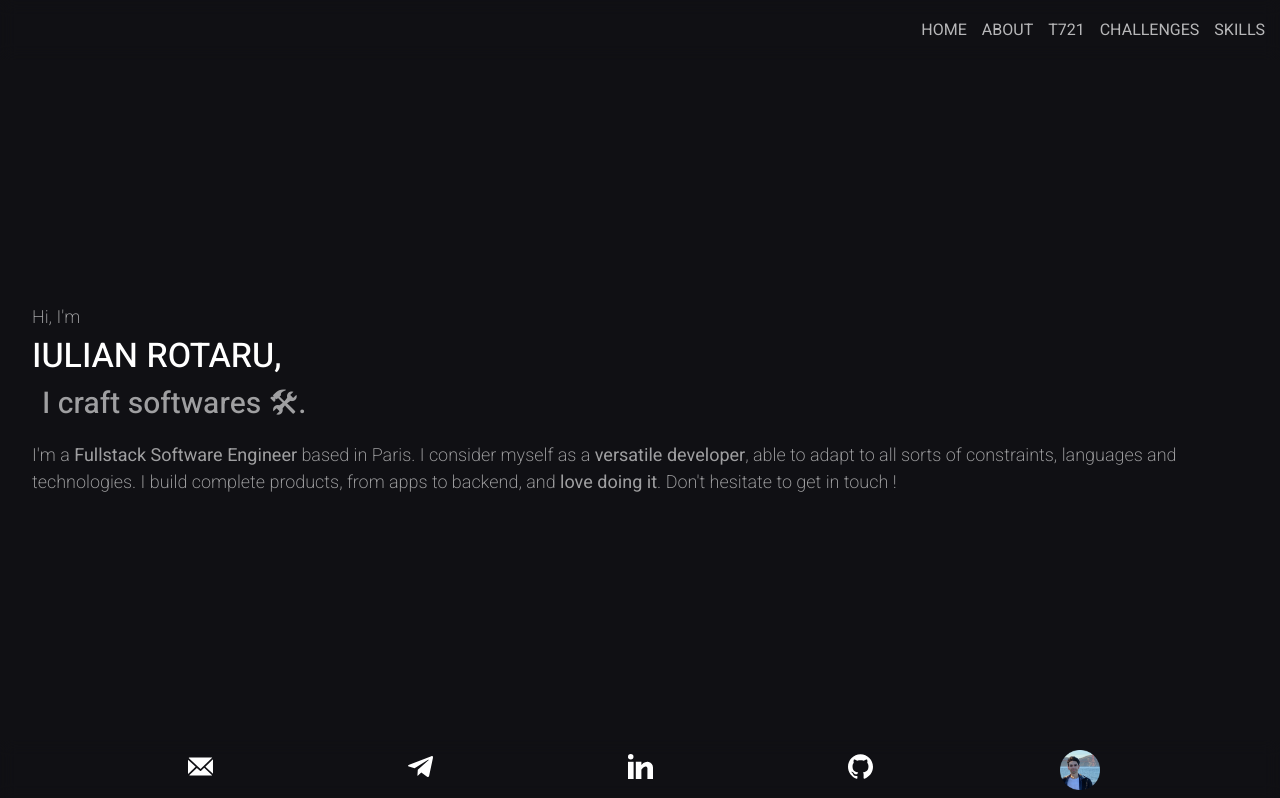
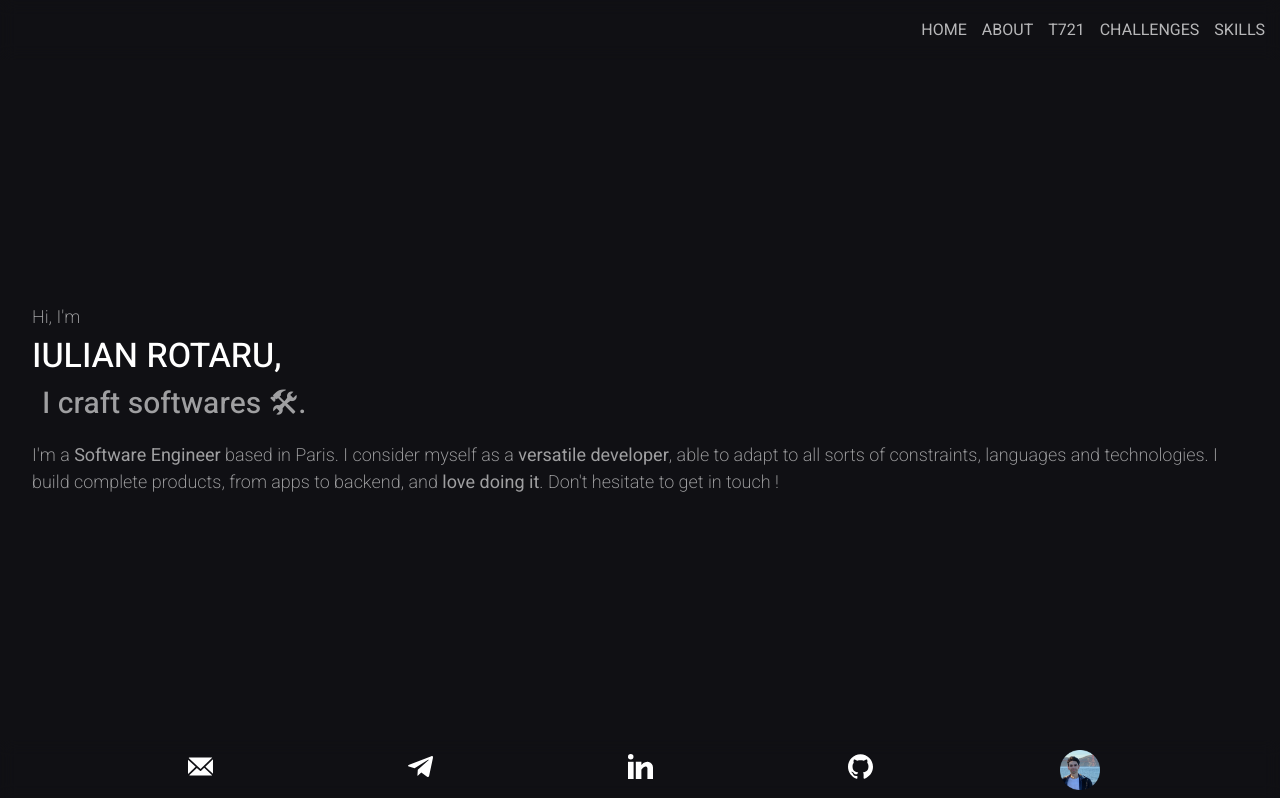
Before and after one commit to mortimr/me, a React (Create React App) app: page / in a window 1280 px wide. Shown: the top 798 px of the page. Built offline with nearby package versions, Linux system fonts and the light colour scheme.

Commit message:
feat: remove Fullstack combined with Software Engineer

```diff
--- a/public/index.html
+++ b/public/index.html
@@ -28,11 +28,11 @@
 
   <meta name="theme-color" content="#000000" />
   <meta name="description"
-    content="Iulian Rotaru is a Fullstack Software Engineer based in Paris, specialized in building full-blown products" />
+    content="Iulian Rotaru is a Software Engineer based in Paris, specialized in building full-blown products" />
 
   <meta property="og:site_name" content="Iulian Rotaru">
   <meta property="og:title" content="Iulian Rotaru">
-  <meta property="og:description" content="Fullstack Software Engineer based in Paris">
+  <meta property="og:description" content="Software Engineer based in Paris">
   <meta property="og:image" content="https://iulian.rotaru.fr/thumbnail.og.png">
   <meta property="og:url" content="https://iulian.rotaru.fr">
   <meta property="og:type" content="website">
@@ -42,7 +42,7 @@
   <meta name="twitter:site" content="@m_rtimr">
   <meta name="twitter:creator" content="@m_rtimr">
   <meta name="twitter:title" content="Iulian Rotaru">
-  <meta name="twitter:description" content="Fullstack Software Engineer based in Paris">
+  <meta name="twitter:description" content="Software Engineer based in Paris">
   <meta name="twitter:image" content="https://iulian.rotaru.fr/thumbnail.og.png">
   <meta name="twitter:url" content="https://iulian.rotaru.fr">
 
@@ -65,7 +65,7 @@
   <link href="https://fonts.googleapis.com/css2?family=Heebo:wght@100;200;300;400;500;600;700&display=swap"
     rel="stylesheet">
 
-  <title>Iulian Rotaru | Fullstack Software Engineer</title>
+  <title>Iulian Rotaru | Software Engineer 🛠</title>
 </head>
 
 <body>
--- a/src/components/desktop/header/index.tsx
+++ b/src/components/desktop/header/index.tsx
@@ -83,7 +83,7 @@ export const Header = () => {
                         transition={{ duration: 1, delay: 1 }}
                         initial={{ opacity: 0 }}
                         animate={{ opacity: 0.6 }}
-                    >I'm a <SoftBold>Fullstack Software Engineer</SoftBold> based in Paris. I consider myself as a <SoftBold>versatile developer</SoftBold>, able to adapt to all sorts of constraints, languages and technologies. I build complete products, from apps to backend, and <SoftBold>love doing it</SoftBold>. Don't hesitate to get in touch !</Description>
+                    >I'm a <SoftBold>Software Engineer</SoftBold> based in Paris. I consider myself as a <SoftBold>versatile developer</SoftBold>, able to adapt to all sorts of constraints, languages and technologies. I build complete products, from apps to backend, and <SoftBold>love doing it</SoftBold>. Don't hesitate to get in touch !</Description>
                 </div>
             </HeaderContainer>
         </Element>
--- a/src/components/desktop/presentation/index.tsx
+++ b/src/components/desktop/presentation/index.tsx
@@ -180,7 +180,7 @@ export const Presentation = () => {
 
                                     ref={ref}
                                 >
-                                    I'm a Fullstack Software Engineer based in Paris. I went to Epitech in Paris & Concordia University in Montreal,
+                                    I'm a Software Engineer based in Paris. I went to Epitech in Paris & Concordia University in Montreal,
                                     but most of what I learned came from personal and entrepreneurial projects. I enjoy building apps, platforms,
                                     APIs and everything in between. I'm driven by a strong entrepreneurial spirit, making me always want to build new things and see them grow.
                                     When confronted with a challenge, may it be technical or not, I never give up until I found the solution. This might be what describes me
--- a/src/components/mobile/header/index.tsx
+++ b/src/components/mobile/header/index.tsx
@@ -72,7 +72,7 @@ export const MobileHeader = () => {
                         transition={{ duration: 1, delay: 1 }}
                         initial={{ opacity: 0 }}
                         animate={{ opacity: 0.6 }}
-                    >I'm a <SoftBold>Fullstack Software Engineer</SoftBold> based in Paris. I consider myself as a <SoftBold>versatile developer</SoftBold>, able to adapt to all sorts of constraints, languages and technologies. I build complete products, from apps to backend, and <SoftBold>love doing it</SoftBold>. Don't hesitate to get in touch !</Description>
+                    >I'm a <SoftBold>Software Engineer</SoftBold> based in Paris. I consider myself as a <SoftBold>versatile developer</SoftBold>, able to adapt to all sorts of constraints, languages and technologies. I build complete products, from apps to backend, and <SoftBold>love doing it</SoftBold>. Don't hesitate to get in touch !</Description>
                 </div>
             </HeaderContainer>
         </Element>
--- a/src/components/mobile/presentation/index.tsx
+++ b/src/components/mobile/presentation/index.tsx
@@ -167,7 +167,7 @@ export const MobilePresentation = () => {
 
                                 ref={ref}
                             >
-                                I'm a Fullstack Software Engineer based in Paris. I went to Epitech in Paris & Concordia University in Montreal, but most of what I learned came from personal and entrepreneurial projects. I enjoy building apps, platforms, APIs and everything in between. I'm driven by a strong entrepreneurial spirit, making me always want to build new things and see them grow. When confronted with a challenge, may it be technical or not, I never give up until I found the solution. This might be what describes me best in my daily work.
+                                I'm a Software Engineer based in Paris. I went to Epitech in Paris & Concordia University in Montreal, but most of what I learned came from personal and entrepreneurial projects. I enjoy building apps, platforms, APIs and everything in between. I'm driven by a strong entrepreneurial spirit, making me always want to build new things and see them grow. When confronted with a challenge, may it be technical or not, I never give up until I found the solution. This might be what describes me best in my daily work.
                             </Description>
                         )}
                     </InView>
```
Also changed, not shown: public/thumbnail.og.png, 1 other file (tests, documents, lock files or other folders).
